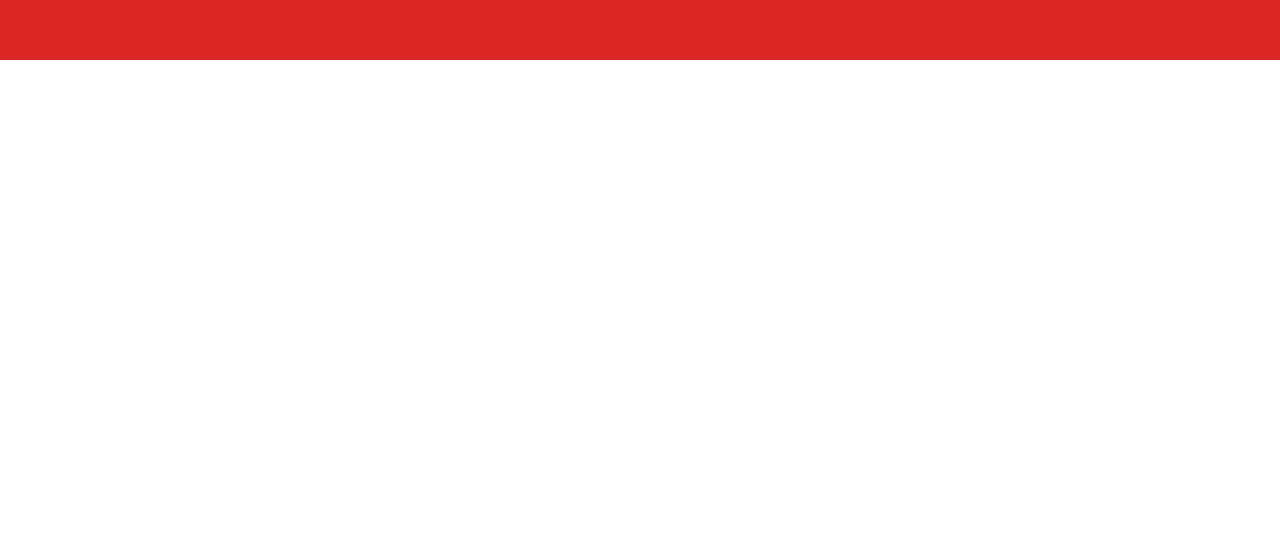
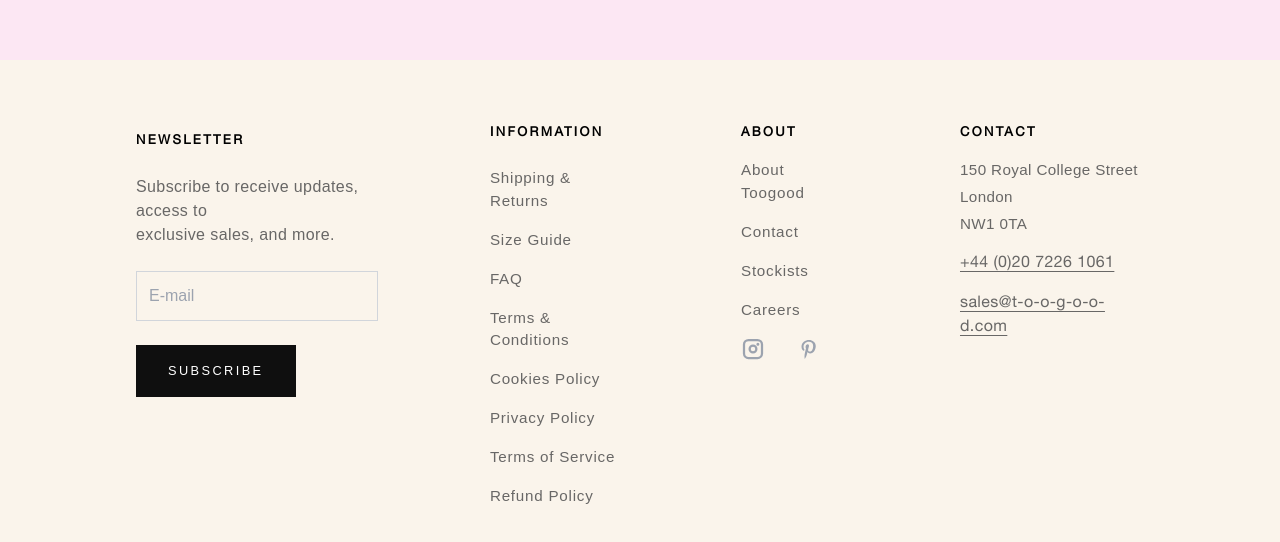
Before and after one commit to aliabbaschadhar/TwoGood, a React (Vite) app: page / in a window 1280 px wide. Shown: the part 740-1282 px from the top of the page. Before the commit the page ends 800 px from the top, so only its background shows below. Built offline with nearby package versions, Linux system fonts and the light colour scheme.

Commit message:
Too Good Website Project

```diff
--- a/src/App.jsx
+++ b/src/App.jsx
@@ -1,10 +1,11 @@
 import React from "react";
+import Footer from "./components/Footer";
+import Journal from "./components/Journal";
 function App() {
   return (
     <>
-      <div className="w-screen h-screen bg-red-600 flex items-center justify-center text-white font-bold text-6xl">
-        <h1>Hello World !</h1>
-      </div>
+      <Journal />
+      <Footer />
     </>
   );
 }
--- /dev/null
+++ b/src/components/Footer.jsx
@@ -0,0 +1,115 @@
+import React from "react";
+import { LiaPinterestP } from "react-icons/lia";
+import { PiInstagramLogoBold } from "react-icons/pi";
+
+function Footer() {
+  const links = [
+    "Shipping & Returns",
+    "Size Guide",
+    "FAQ",
+    "Terms & Conditions",
+    "Cookies Policy",
+    "Privacy Policy",
+    "Terms of Service",
+    "Refund Policy",
+  ];
+
+  const SocialLinks = ["About Toogood", "Contact", "Stockists", "Careers"];
+
+  const Contact = ["150 Royal College Street", "London", "NW1 0TA"];
+
+  return (
+    <div className="w-screen h-fit bg-[#FAF4EB] px-2 pt-6 lg:px-32 lg:pb-24 lg:pt-14 pb-20 flex flex-col gap-12 lg:gap-24 md:flex-row md:px-4">
+      <div className="lg:w-[21vw] w-fit flex flex-col gap-4 lg:gap-6 px-2 py-2">
+        <div className="flex flex-col gap-6 pt-2">
+          <p className="font-extrabold font-helvetica text-[0.81rem] tracking-[0.15rem]">
+            NEWSLETTER
+          </p>
+          <p className="text-[#686766] font-thin tracking-wide text-[0.9rem] lg:text-[1rem]">
+            Subscribe to receive updates, access to <br /> exclusive sales, and
+            more.
+          </p>
+        </div>
+
+        <div className="flex flex-col gap-4 lg:gap-6">
+          <input
+            className="outline-none border-[0.1rem] lg:w-full w-2/3 text-[0.85rem] lg:text-[1rem] border-gray-300 p-2 lg:p-3  focus:border-black bg-transparent"
+            type="text"
+            placeholder="E-mail"
+          />
+          <button className="w-fit flex items-center justify-center px-6 py-3 lg:py-4 lg:px-8 bg-[rgb(15,15,15)] text-white cursor-pointer">
+            <p className="tracking-[0.15rem] text-[0.6rem] lg:text-[0.8rem]">
+              SUBSCRIBE
+            </p>
+          </button>
+        </div>
+      </div>
+
+      <div className="w-fit px-2">
+        <div className="flex flex-col gap-6 pt-2">
+          <p className="font-extrabold font-helvetica text-[0.81rem] tracking-[0.15rem]">
+            INFORMATION
+          </p>
+          <div className="flex flex-col gap-2 lg:gap-4">
+            {links.map((text, index) => (
+              <a
+                key={index}
+                className="text-[#686766] font-thin tracking-wider text-[0.95rem]"
+              >
+                {text}
+              </a>
+            ))}
+          </div>
+        </div>
+      </div>
+
+      <div className="w-fit px-2">
+        <div className="flex flex-col gap-4 pt-2">
+          <p className="font-extrabold font-helvetica text-[0.81rem] tracking-[0.15rem]">
+            ABOUT
+          </p>
+          <div className="flex flex-col gap-2 lg:gap-4">
+            {SocialLinks.map((text, index) => (
+              <a
+                key={index}
+                className="text-[#686766] font-thin tracking-wider text-[0.95rem]"
+              >
+                {text}
+              </a>
+            ))}
+          </div>
+        </div>
+        <div className="flex gap-6 lg:gap-8 pt-4">
+          <PiInstagramLogoBold className="w-5 h-5 lg:w-6 lg:h-6 text-gray-400" />
+          <LiaPinterestP className="w-5 h-5 lg:w-6 lg:h-6 text-gray-400" />
+        </div>
+      </div>
+
+      <div className="w-fit px-2">
+        <div className="flex flex-col gap-4 pt-2">
+          <p className="font-extrabold font-helvetica text-[0.81rem] tracking-[0.15rem]">
+            CONTACT
+          </p>
+          <div className="flex flex-col gap-1">
+            {Contact.map((text, index) => (
+              <a
+                key={index}
+                className="text-[#686766] font-thin tracking-wide lg:text-[0.95rem] text-[0.91rem]"
+              >
+                {text}
+              </a>
+            ))}
+          </div>
+          <p className="text-[#686766] underline underline-offset-4 font-helvetica font-thin tracking-wide text-[1rem]">
+            +44 (0)20 7226 1061
+          </p>
+          <p className="text-[#686766] underline underline-offset-4 font-helvetica font-thin tracking-wide text-[1rem]">
+            sales@t-o-o-g-o-o-d.com
+          </p>
+        </div>
+      </div>
+    </div>
+  );
+}
+
+export default Footer;
--- /dev/null
+++ b/src/components/Journal.jsx
@@ -0,0 +1,15 @@
+import React from "react";
+
+function Journal() {
+  const data = [
+    {},{},{}
+  ];
+
+  return <div className="w-screen h-screen bg-pink-100">{}</div>;
+}
+
+export default Journal;
+
+function JournalComponent() {
+  return <></>;
+}
```
Also changed, not shown: src/components/Navbar.jsx (deleted, +0 -85 lines).
